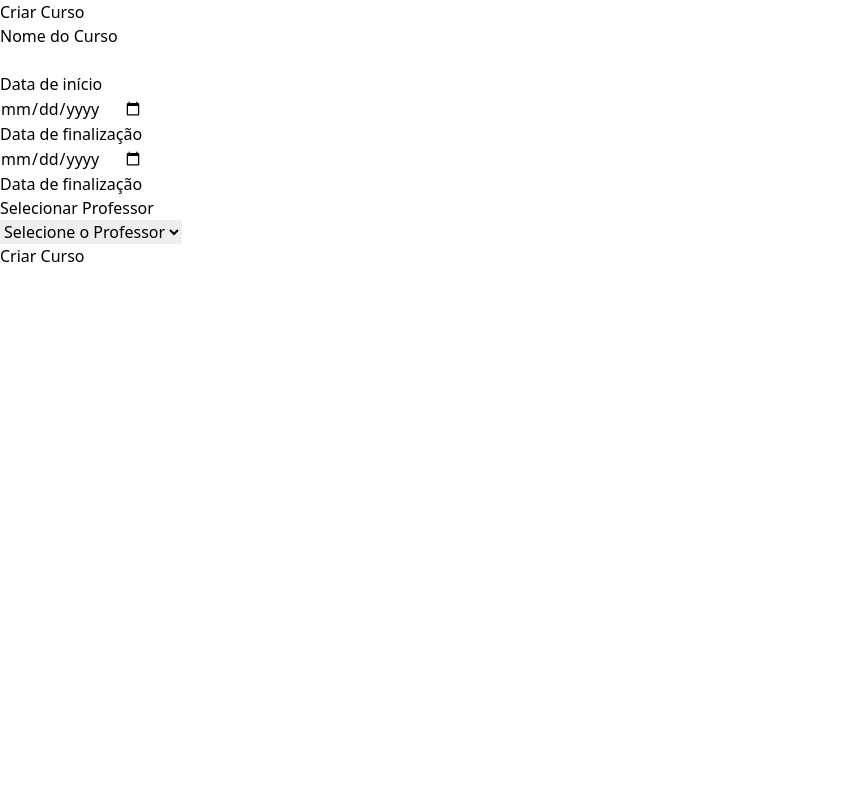
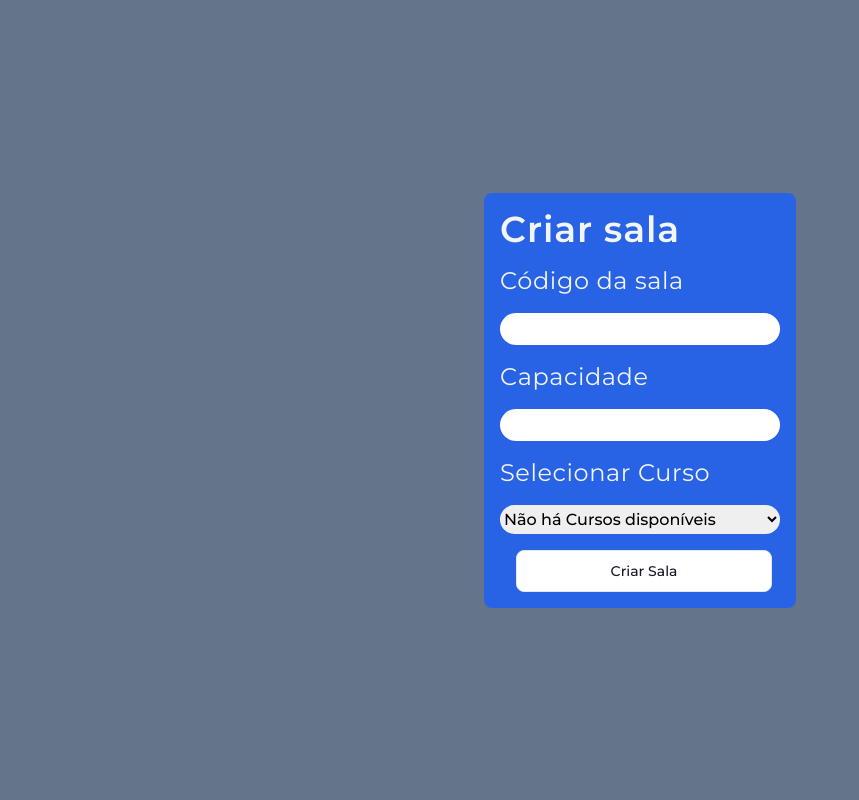
Before and after one commit to Mundo-Senai/sagasenai, a PHP site: page /html/criacaoDeSalas/index.php in a window 1280 px wide. Shown: the whole page, without its empty margins (0-859 px from the left). Run offline with PHP 8.4, Linux system fonts and the light colour scheme; data that the repository does not hold is empty.

Commit message:
criação de salas com o css

```diff
--- a/src/html/criacaoDeSalas/index.php
+++ b/src/html/criacaoDeSalas/index.php
@@ -9,40 +9,44 @@
     <title>Criar Curso</title>
     <link href="../../output.css" rel="stylesheet" >
 </head>
-<body>
-    <form action="../../php/controle/criar_curso.php" method="POST" id="enviar_formulario">
-        <div id="topo"> <h1>Criar Curso</h1></div>
-        <div id="conteúdo">
-            <h3>Nome do Curso</h3>
-            <input type="text" name="nome" id="curso">
-            <h3>Data de início</h3>
-            <input type="date" name="data_inicio" id="datai">
-            <h3>Data de finalização</h3>
-            <input type="date" name="data_fim" id="dataf">
-            <h3>Data de finalização</h3>
-            <h3>Selecionar Professor</h3>
-            <select name="professor" id="prof">
-                <option value="" disabled selected>Selecione o Professor</option>
+<body class="bg-slate-500">
+    <div id="conteúdo" class="w-screen h-screen flex items-center font-montserrat">
+    <form action="../../php/controle/criar_curso.php" method="POST" id="enviar_formulario"  class="w-auto h-auto flex flex-col bg-blue-600/95 rounded-lg  m-auto
+     text-gray-100 p-4 space-y-4">
+
+        <div id="topo"> <h1 class="text-4xl font-semibold tracking-wide">Criar sala</h1></div>
+
+            <h3 class=" text-2xl tracking-wide">Código da sala</h3>
+
+            <input type="text" name="nome" id="curso" class="text-black 0 font-medium rounded-3xl py-1 text-2x1">
+
+            <h3 class=" text-2xl tracking-wide">Capacidade</h3>
+
+            <input type="number" name="nome" id="curso" class="text-black 0 font-medium rounded-3xl py-1 text-2x1">
+
+            <h3 class=" text-2xl tracking-wide">Selecionar Curso</h3>
+            <select name="professor" id="prof" class="text-black 0 font-medium rounded-3xl py-1 text-2x1">
+                <option value="" disabled selected>Selecione o Curso</option>
                 <?php
-                    $info_professores = $bd_conexao->query("SELECT * FROM usuarios WHERE papel = 1");
+                    $info_cursos = $bd_conexao->query("SELECT * FROM cursos");
+                    if($info_cursos->num_rows > 0) {
+                        for($i=1; $i <= $info_cursos->num_rows; $i++) {
 
-                    if($info_professores->num_rows > 0) {
-                        for($i=1; $i <= $info_professores->num_rows; $i++) {
-
-                            $info_fetch = $info_professores->fetch_assoc();
-                            echo "<option value='".$info_fetch['id']."'>".$info_fetch['nome']."</option>";
+                            $info_fetch = $info_cursos->fetch_assoc();
+                            echo "<option value='".$info_fetch['id']."'>".$info_fetch['nome_curso']."</option>";
                         }
 
                     } else {
-                        echo "Não há professores disponíveis";
+                        echo "<option disabled selected>Não há Cursos disponíveis</option>";
                     }
 
                 ?>
             </select>
-        </div>
-        <input type="submit" value="Criar Curso">
-    </form>
-    <script>
-    </script>
+            <input type="submit" value="Criar Sala" class=" m-4 p-4 cursor-pointer py-2.5 w-64 px-5 me-2 mb-2 text-sm font-medium
+                     text-gray-900 focus:outline-none bg-white rounded-lg border border-gray-200 hover:bg-gray-100 hover:text-blue-700
+                      focus:z-10 focus:ring-4 focus:ring-gray-500 dark:focus:ring-gray-700 dark:bg-gray-800 dark:text-gray-400 dark:border-gray-600 dark:hover:text-white
+                    dark:hover:bg-gray-700" id="logar">
+        </form>
+    </div>
 </body>
 </html>
--- a/src/output.css
+++ b/src/output.css
@@ -570,27 +562,17 @@ video {
   margin: 0.75rem;
 }
 
+.m-4 {
+  margin: 1rem;
+}
+
 .m-auto {
   margin: auto;
-}
-
-.m-4 {
-  margin: 1rem;
 }
 
 .mx-auto {
   margin-left: auto;
   margin-right: auto;
-}
-
-.my-4 {
-  margin-top: 1rem;
-  margin-bottom: 1rem;
-}
-
-.mx-4 {
-  margin-left: 1rem;
-  margin-right: 1rem;
 }
 
 .mb-2 {
@@ -1028,9 +878,9 @@ video {
   letter-spacing: 0.025em;
 }
 
-.text-\[\#fffff4\] {
+.text-black {
   --tw-text-opacity: 1;
-  color: rgb(255 255 244 / var(--tw-text-opacity));
+  color: rgb(0 0 0 / var(--tw-text-opacity));
 }
 
 .text-black\/65 {
@@ -1039,6 +889,11 @@ video {
 
 .text-black\/85 {
   color: rgb(0 0 0 / 0.85);
+}
+
+.text-gray-100 {
+  --tw-text-opacity: 1;
+  color: rgb(243 244 246 / var(--tw-text-opacity));
 }
 
 .text-gray-900 {
@@ -1056,52 +911,8 @@ video {
   color: rgb(255 255 255 / var(--tw-text-opacity));
 }
 
-.text-\[\#000000\] {
-  --tw-text-opacity: 1;
-  color: rgb(0 0 0 / var(--tw-text-opacity));
-}
-
-.text-gray-300 {
-  --tw-text-opacity: 1;
-  color: rgb(209 213 219 / var(--tw-text-opacity));
-}
-
-.text-gray-500 {
-  --tw-text-opacity: 1;
-  color: rgb(107 114 128 / var(--tw-text-opacity));
-}
-
-.text-gray-400 {
-  --tw-text-opacity: 1;
-  color: rgb(156 163 175 / var(--tw-text-opacity));
-}
-
-.text-gray-100 {
-  --tw-text-opacity: 1;
-  color: rgb(243 244 246 / var(--tw-text-opacity));
-}
-
-.text-black {
-  --tw-text-opacity: 1;
-  color: rgb(0 0 0 / var(--tw-text-opacity));
-}
-
 .underline {
   text-decoration-line: underline;
-}
-
-.shadow-2xl {
-  --tw-shadow: 0 25px 50px -12px rgb(0 0 0 / 0.25);
-  --tw-shadow-colored: 0 25px 50px -12px var(--tw-shadow-color);
-  box-shadow: var(--tw-ring-offset-shadow, 0 0 #0000), var(--tw-ring-shadow, 0 0 #0000), var(--tw-shadow);
-}
-
-.transition {
-  transition-property: color, background-color, border-color, text-decoration-color, fill, stroke, opacity, box-shadow, transform, filter, -webkit-backdrop-filter;
-  transition-property: color, background-color, border-color, text-decoration-color, fill, stroke, opacity, box-shadow, transform, filter, backdrop-filter;
-  transition-property: color, background-color, border-color, text-decoration-color, fill, stroke, opacity, box-shadow, transform, filter, backdrop-filter, -webkit-backdrop-filter;
-  transition-timing-function: cubic-bezier(0.4, 0, 0.2, 1);
-  transition-duration: 150ms;
 }
 
 .transition-all {
```
Also changed, not shown: other parts of src/output.css (+0 -176 lines).
